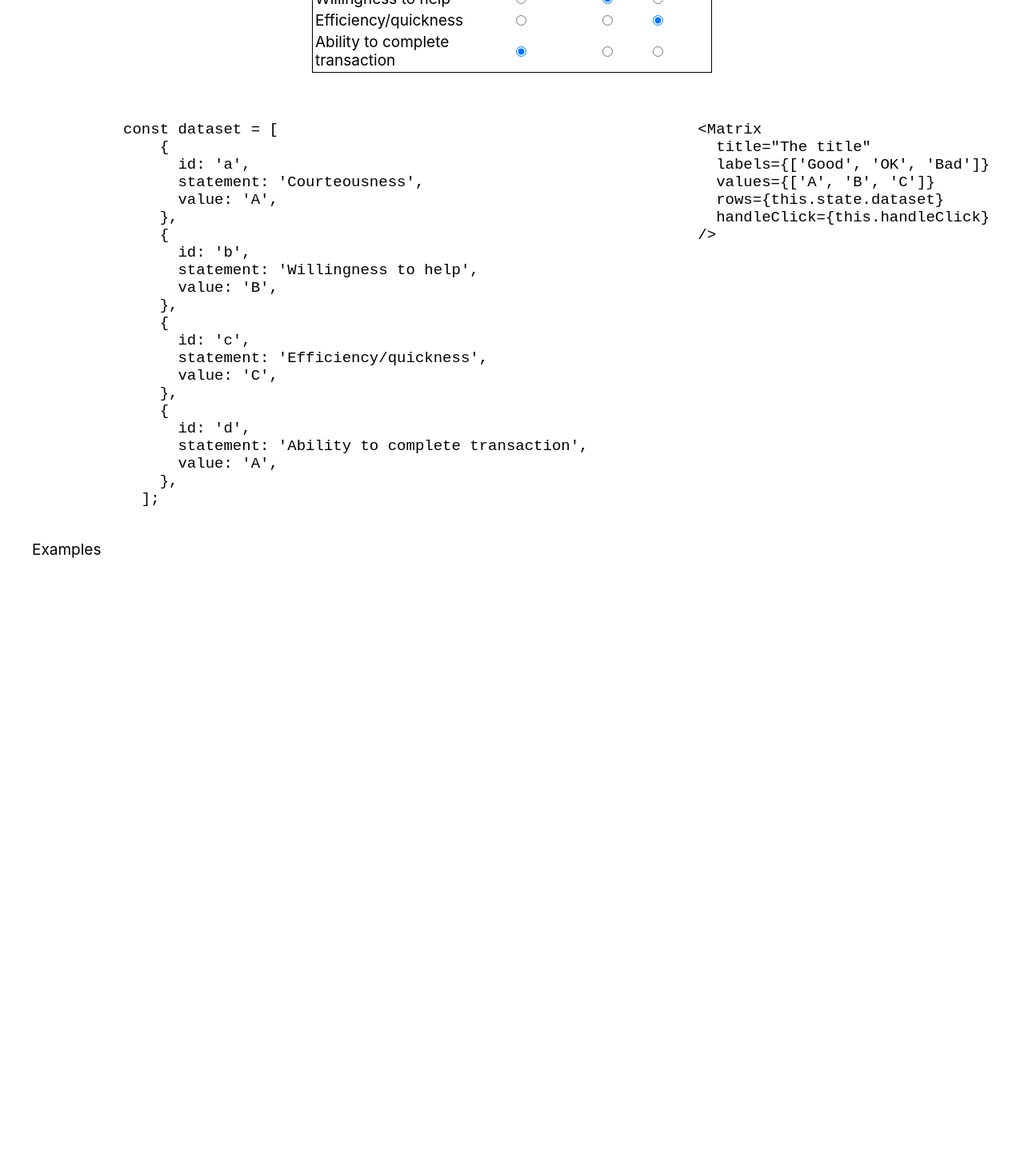
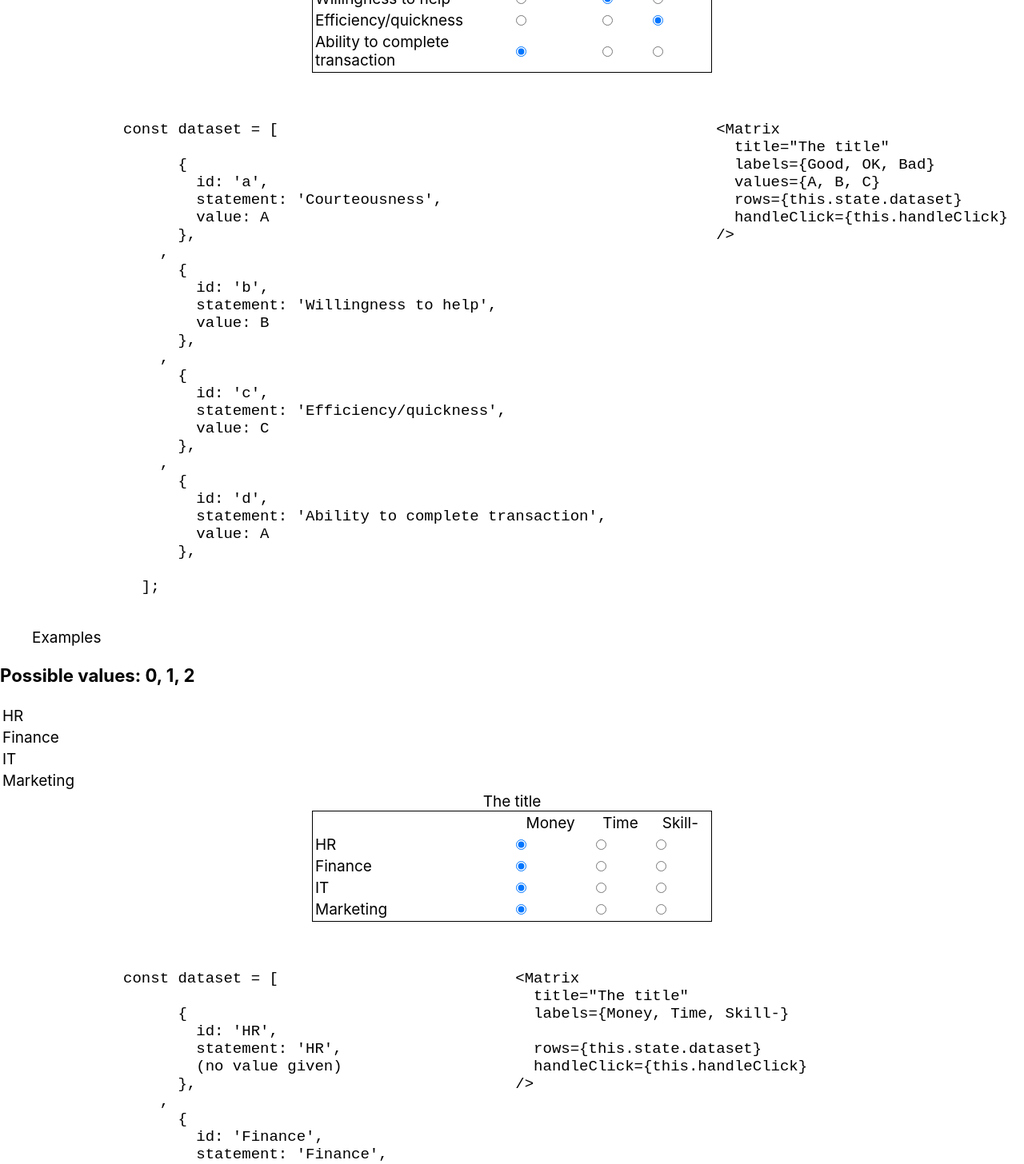
Before and after one commit to atomcorp/likert-or-not, a React app: page / in a window 1280 px wide. Shown: the part 540-1996 px from the top of the page at 80% size. Before the commit the page ends 1258 px from the top, so only its background shows below. Built offline with nearby package versions, Linux system fonts and the light colour scheme; the HTML template or start-up script is replaced by a standard one.

Commit message:
add another example

```diff
--- a/src/Matrix/Matrix.tsx
+++ b/src/Matrix/Matrix.tsx
@@ -3,11 +3,14 @@ import css from './Matrix.css';
 import Header from './components/Header';
 import Title from './components/Title';
 import Body from './components/Body';
-// import {Row} from './components/Rows';
 import Row from './components/Row';
 import Radio from './components/Radio';
 import {MatrixProps} from './definitions';
-import {isChecked, returnValueIfSpecifiedElseEnum} from './components/utils';
+import {
+  isChecked,
+  returnValueIfSpecifiedElseEnum,
+  returnEnumArray,
+} from './components/utils';
 
 const Matrix = (props: MatrixProps) => (
   <table className={css.container}>
@@ -25,9 +28,7 @@ const Matrix = (props: MatrixProps) => (
       {props.rows.map((row) => (
         <Row className={css.row}>
           <td className={css.statement}>{row.statement}</td>
-          {Array.from(
-            Array(props.labels.length)
-              .fill((index: number) => (
+          {returnEnumArray(props.labels.length).map((index) => (
             <td key={index}>
               <Radio
                 name={row.id}
@@ -36,16 +37,14 @@ const Matrix = (props: MatrixProps) => (
                   values: props.values,
                 })}
                 checked={isChecked({
-                      value: row.value,
+                  value: row.value || 0,
                   values: props.values,
                   index,
                 })}
                 handleClick={props.handleClick}
               />
             </td>
-              ))
-              .map((radio, index) => radio(index))
-          )}
+          ))}
         </Row>
       ))}
     </Body>
--- a/src/Matrix/components/utils.ts
+++ b/src/Matrix/components/utils.ts
@@ -1,18 +1,36 @@
 import {IsCheckProps, ReturnValueProps} from '../definitions';
 
+/**
+ * Check whether the Radio is checked
+ * - If user has specified the possible values prop we compare
+ * with the current value
+ * - If not, we compare with the index of the Radio in the row
+ */
 export const isChecked = (props: IsCheckProps) => {
   if (props.values && props.values.length > 0) {
     return props.value === props.values[props.index];
   }
+  // coerce string number into a integer (eg '5' !== 5)
   if (typeof props.value === 'string') {
     return parseInt(props.value, 10) === props.index;
   }
   return props.value === props.index;
 };
 
+/**
+ * If user has specified the values prop this ensures it is used
+ * Otherwise it just returns the number of the index
+ */
 export const returnValueIfSpecifiedElseEnum = (props: ReturnValueProps) => {
   if (props.values && props.values.length > 0) {
     return props.values[props.index];
   }
   return props.index;
 };
+
+/**
+ * This just creates an array from 0 to the given number
+ * eg returnEnumArray(3) => [0, 1, 2]
+ */
+export const returnEnumArray = (length: number) =>
+  Array.from(Array(length).keys());
--- a/src/components/Page.tsx
+++ b/src/components/Page.tsx
@@ -1,39 +1,48 @@
 import * as React from 'react';
 import Matrix from '../Matrix/Matrix';
-import dataset from './dataset';
-
-interface Dataset {
-  id: string;
-  statement: string;
-  value: number | string;
-}
+import {specifyValuesDataset, defaultValuesDataset} from './dataset';
+import {Dataset} from '../Matrix/definitions';
 
 const Page = () => (
   <div>
     <h1>Page</h1>
     <div>
-      <Example />
+      <Example
+        dataset={specifyValuesDataset}
+        labels={['Good', 'OK', 'Bad']}
+        values={['A', 'B', 'C']}
+      />
+      <Example
+        dataset={defaultValuesDataset}
+        labels={['Money', 'Time', 'Skill-']}
+      />
     </div>
   </div>
 );
 
-interface State {
+interface ExampleState {
   dataset: Dataset[];
 }
 
-class Example extends React.Component<{}, State> {
-  state: State;
-  constructor(props: {}) {
+interface ExampleProps {
+  dataset: Dataset[];
+  labels: string[];
+  values?: string[] | number[];
+}
+
+class Example extends React.Component<ExampleProps, ExampleState> {
+  state: ExampleState;
+  constructor(props: ExampleProps) {
     super(props);
     this.state = {
-      dataset,
+      dataset: this.props.dataset,
     };
   }
   handleClick = (
     e: React.SyntheticEvent,
     props: {id: string; value: number}
   ) => {
-    this.setState((prevState) => ({
+    this.setState((prevState: ExampleState) => ({
       dataset: prevState.dataset.map((set) => {
         if (set.id === props.id) {
           return Object.assign({}, set, {
@@ -47,7 +56,12 @@ class Example extends React.Component<{}, State> {
   render() {
     return (
       <div>
-        <h3>Possible values: {['A', 'B', 'C'].join(', ')}</h3>
+        <h3>
+          Possible values:{' '}
+          {this.props.values
+            ? this.props.values.join(', ')
+            : Array.from(Array(this.props.labels.length).keys()).join(', ')}
+        </h3>
         <table>
           <tbody>
             {this.state.dataset.map((row) => (
@@ -60,8 +74,8 @@ class Example extends React.Component<{}, State> {
 
         <Matrix
           title="The title"
-          labels={['Good', 'OK', 'Bad']}
-          values={['A', 'B', 'C']}
+          labels={this.props.labels}
+          values={this.props.values}
           rows={this.state.dataset}
           handleClick={this.handleClick}
         />
@@ -70,26 +84,15 @@ class Example extends React.Component<{}, State> {
             <pre>
               {`
           const dataset = [
-              {
-                id: 'a',
-                statement: 'Courteousness',
-                value: 'A',
-              },
-              {
-                id: 'b',
-                statement: 'Willingness to help',
-                value: 'B',
-              },
-              {
-                id: 'c',
-                statement: 'Efficiency/quickness',
-                value: 'C',
-              },
-              {
-                id: 'd',
-                statement: 'Ability to complete transaction',
-                value: 'A',
-              },
+              ${this.props.dataset.map(
+                (set) => `
+                {
+                  id: '${set.id}',
+                  statement: '${set.statement}',
+                  ${set.value ? `value: ${set.value}` : '(no value given)'}
+                },
+              `
+              )}
             ];
           `}
             </pre>
@@ -97,8 +100,12 @@ class Example extends React.Component<{}, State> {
               {`
             <Matrix
               title="The title"
-              labels={['Good', 'OK', 'Bad']}
-              values={['A', 'B', 'C']}
+              labels={${this.props.labels.join(', ')}}
+              ${
+                this.props.values
+                  ? `values={${this.props.values.join(', ')}}`
+                  : ''
+              }
               rows={this.state.dataset}
               handleClick={this.handleClick}
             />
--- a/src/components/dataset.js
+++ b/src/components/dataset.js
@@ -1,4 +1,4 @@
-const dataset = [
+export const specifyValuesDataset = [
   {
     id: 'a',
     statement: 'Courteousness',
@@ -21,4 +21,21 @@ const dataset = [
   },
 ];
 
-export default dataset;
+export const defaultValuesDataset = [
+  {
+    id: 'HR',
+    statement: 'HR',
+  },
+  {
+    id: 'Finance',
+    statement: 'Finance',
+  },
+  {
+    id: 'IT',
+    statement: 'IT',
+  },
+  {
+    id: 'Marketing',
+    statement: 'Marketing',
+  },
+];
```
Also changed, not shown: src/Matrix/definitions.d.ts (+7 -1 lines), 1 other file (tests, documents, lock files or other folders). Lines whose indentation alone changed are shown as unchanged.
